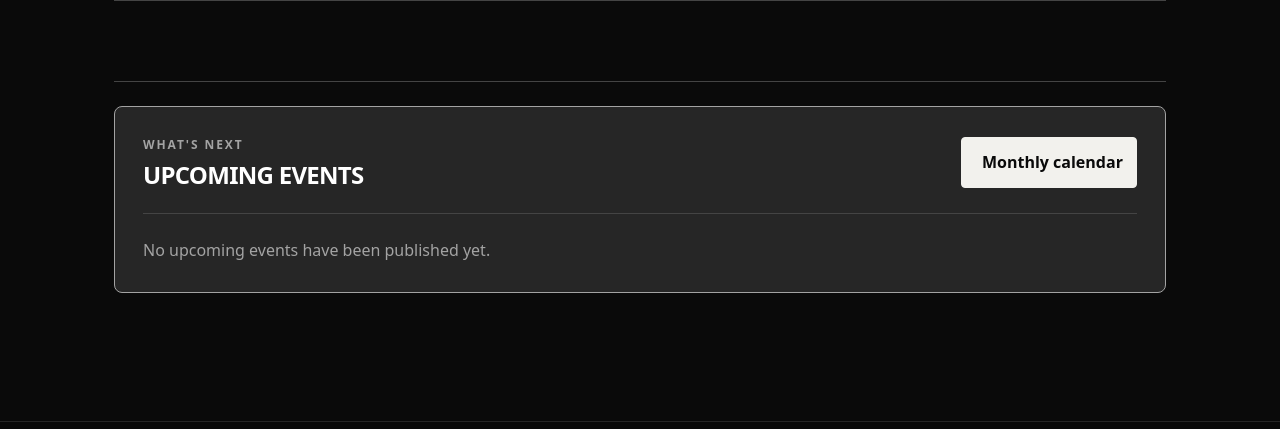
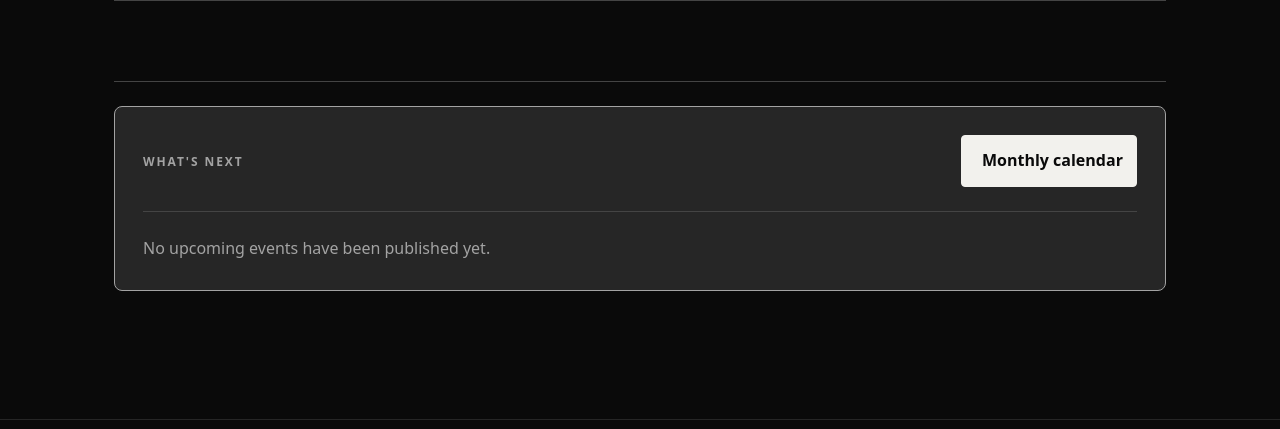
Before and after one commit to Looserutti/hidden-lfo-community, a FastAPI app: page / in a window 1280 px wide. Shown: the part 1080-1509 px from the top of the page. Run offline with FastAPI, Linux system fonts and the light colour scheme; data that the repository does not hold is empty; parts of the project's set-up code (start-up, migrations or seed data) failed here and were passed over.

Commit message:
Simplify the events panel heading to Whats next

```diff
--- a/templates/index.html
+++ b/templates/index.html
@@ -65,7 +65,6 @@
     <div class="page-heading">
       <div>
         <p class="eyebrow">WHAT'S NEXT</p>
-        <h2>UPCOMING EVENTS</h2>
       </div>
 
       <div class="actions">
```
